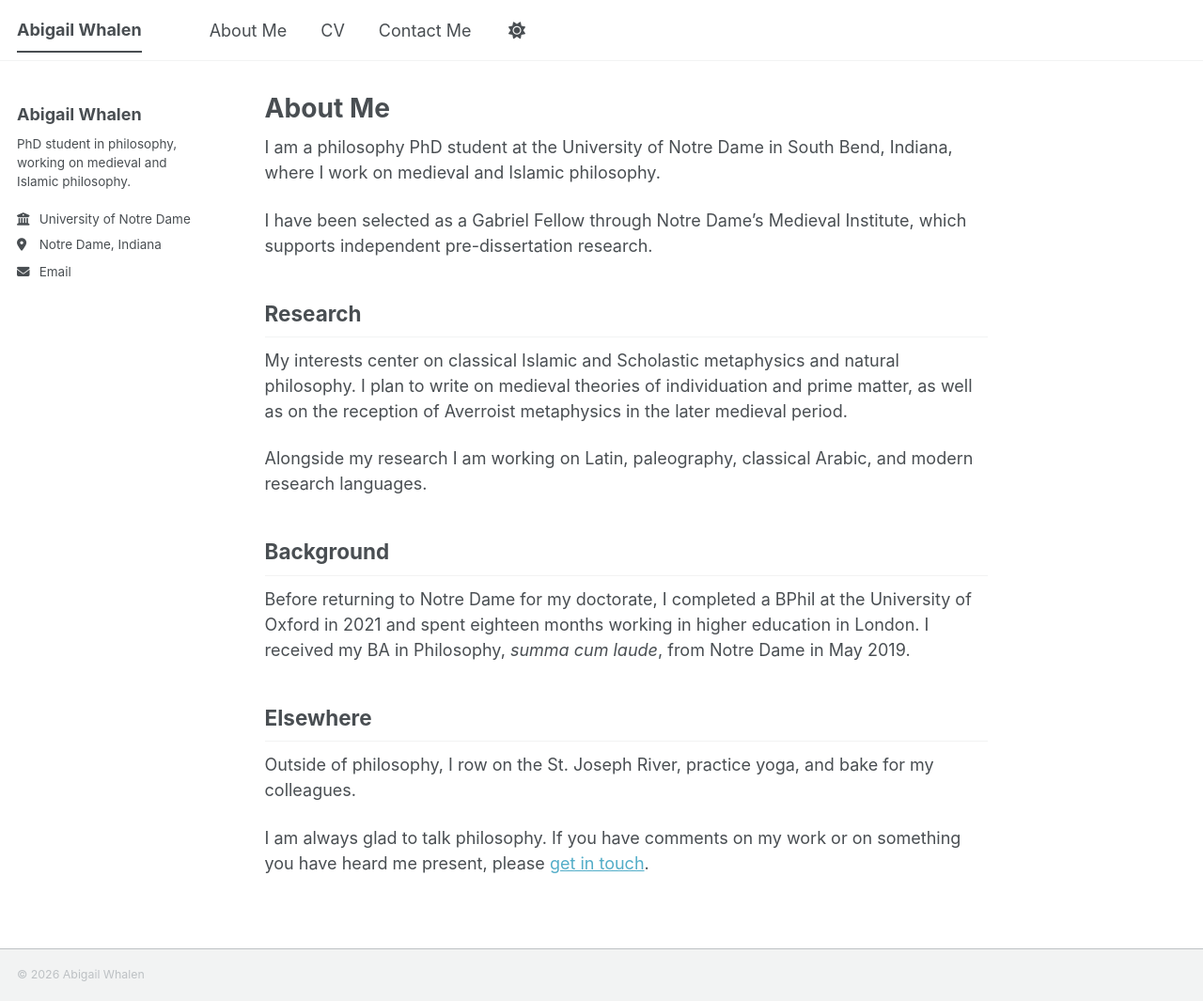
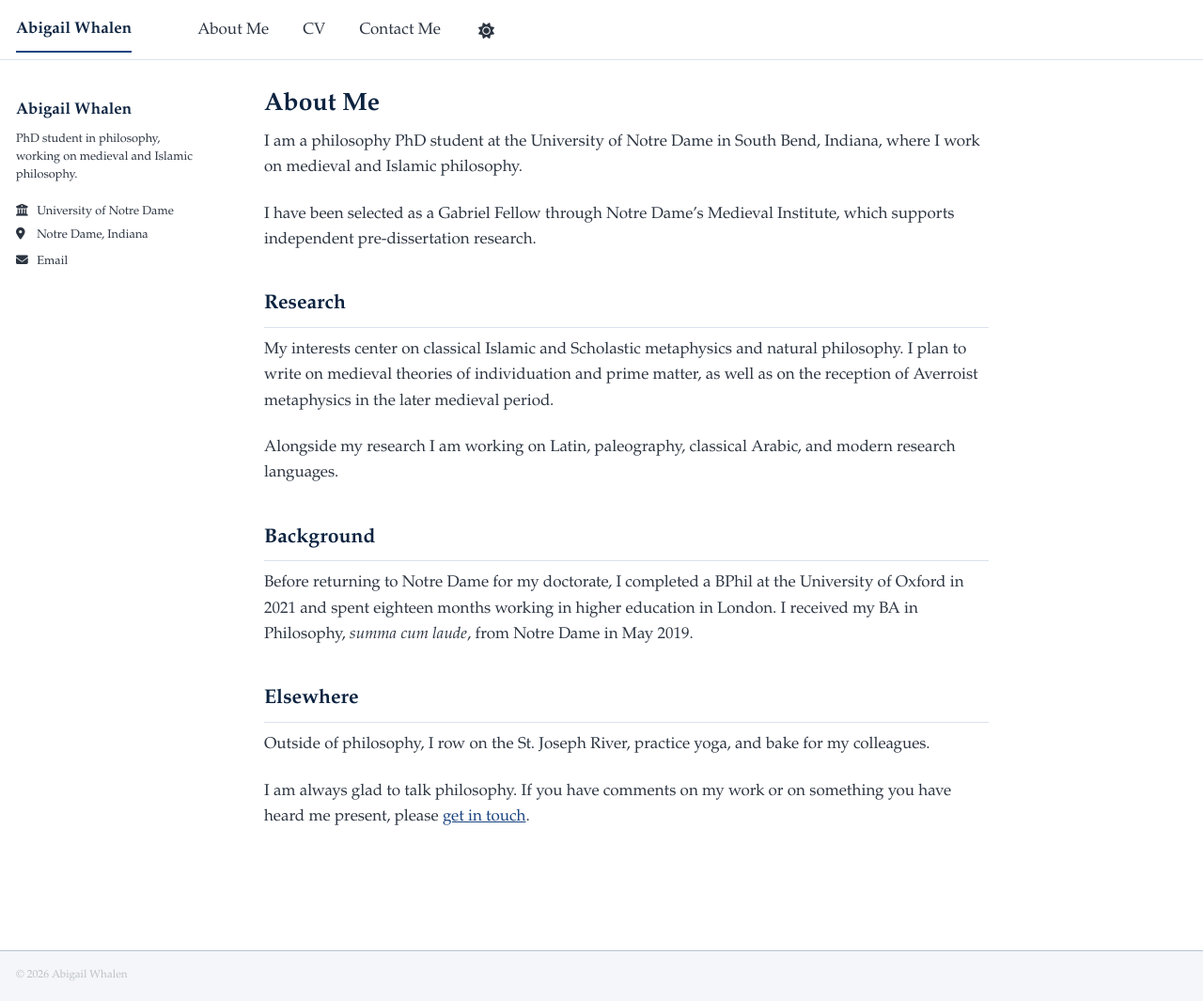
Before and after one commit to madeleine-whalen/abigail-whalen-site, a Jekyll site: the page built from _pages/about.md, in a window 1280 px wide and 1065 px high. Shown: the whole window at 94% size. Built offline with Jekyll 4.4.1, drawn with Linux system fonts in a browser that asks for light colours; a script that is not in the unit is left out.

Commit message:
Set the site in an academic serif with navy accents
Switch the body and heading type from the template's sans-serif to a system
serif stack — Iowan Old Style, Palatino, Georgia — so nothing is fetched over
the network, and raise the body size and line height to suit it.

Add a navy theme through the template's existing site_theme switch rather than
editing the stock themes, which stay available. Light mode takes Notre Dame's
navy for headings and the site title, with links a shade lighter to stay
legible, plus navy section rules, buttons, and active-nav underline. Dark mode
keeps the same family but inverts up the scale: navy reads as near-black on a
dark ground, so it uses a navy-tinted charcoal with pale blue accents.

All foreground pairs measure AA or better; body text, links, and headings are
AAA in both modes.

The masthead, sidebar, and footer hardcode a sans-serif stack instead of
reading $global-font-family, so _custom.scss names those selectors explicitly
to bring the chrome in line with the body text.

Co-Authored-By: Claude Opus 5 <noreply@anthropic.com>

```diff
--- a/_config.yml
+++ b/_config.yml
@@ -2,7 +2,7 @@
 
 # Basic Site Settings
 locale                   : "en-US"
-site_theme               : "default" # "default", "air", "sunrise", "mint", "dirt" or "contrast"
+site_theme               : "navy" # custom navy theme in _sass/theme/_navy_{light,dark}.scss
 title                    : "Abigail Whalen"
 title_separator          : "-"
 name                     : &name "Abigail Whalen"
--- /dev/null
+++ b/_sass/_custom.scss
@@ -0,0 +1,63 @@
+/* ==========================================================================
+   SITE CUSTOMISATIONS
+
+   Accents that the theme's CSS variables don't reach on their own, plus a
+   few adjustments that serif body text wants. Imported last so it wins.
+   ========================================================================== */
+
+/* Serif needs a little more line height and a hair more size than the
+   sans-serif the template was built around. */
+body {
+  font-size: 17px;
+  line-height: 1.6;
+}
+
+/* The template hardcodes a sans-serif stack for the masthead, sidebar, and
+   footer rather than reading $global-font-family, so those need naming
+   explicitly. Selectors match the originals' specificity and win on order. */
+.masthead__inner-wrap,
+.greedy-nav,
+.sidebar h2, .sidebar h3, .sidebar h4, .sidebar h5, .sidebar h6,
+.sidebar p, .sidebar li,
+.sidebar .author__name,
+.author__urls-wrapper,
+.page__footer li {
+  font-family: $global-font-family;
+}
+
+/* Headings in the deep navy, a step darker than body text. */
+h1, h2, h3, h4, h5, h6,
+.page__title,
+.author__name {
+  color: var(--global-accent-color);
+}
+
+/* The rule under each section heading picks up the navy tint rather than
+   a neutral gray, which ties the long CV page together. */
+.page__content h2 {
+  border-bottom: 1px solid var(--global-accent-tint);
+}
+
+/* Current page in the header: navy underline instead of the text colour. */
+.masthead__menu-item.selected a,
+.masthead__menu-item.selected a:hover {
+  color: var(--global-accent-color);
+  border-bottom: 2px solid var(--global-base-color);
+}
+
+/* Buttons default to the sans-serif stack; keep them with everything else. */
+.btn {
+  font-family: $global-font-family;
+  letter-spacing: 0.02em;
+}
+
+/* Blockquotes get a navy edge rather than a gray one. */
+blockquote {
+  border-left: 3px solid var(--global-base-color);
+  font-style: italic;
+}
+
+/* Site title in the masthead, set in the accent tone. */
+.masthead__menu-item--lg a {
+  color: var(--global-accent-color);
+}
--- a/_sass/_themes.scss
+++ b/_sass/_themes.scss
@@ -15,6 +15,11 @@ $indent-var                 : 1.3em;
 
 /* System typefaces */
 $serif                      : Georgia, Times, serif;
+
+/* Academic serif stack. All faces below ship with macOS, Windows, or both,
+   so nothing is fetched over the network. Iowan Old Style and Palatino are
+   the scholarly-looking ones; Georgia is the near-universal fallback. */
+$academic-serif             : "Iowan Old Style", "Palatino Linotype", "Book Antiqua", Palatino, Georgia, Cambria, "Times New Roman", Times, serif;
 $sans-serif                 : -apple-system, ".SFNSText-Regular", "San Francisco", "Roboto", "Segoe UI", "Helvetica Neue", "Lucida Grande", Arial, sans-serif;
 $monospace                  : Monaco, Consolas, "Lucida Console", monospace;
 
@@ -39,9 +44,9 @@ $type-size-6                : 0.75em;   // ~12px
 $type-size-7                : 0.6875em; // ~11px
 $type-size-8                : 0.625em;  // ~10px
 
-$global-font-family         : $sans-serif;
-$header-font-family         : $sans-serif;
-$caption-font-family        : $serif;
+$global-font-family         : $academic-serif;
+$header-font-family         : $academic-serif;
+$caption-font-family        : $academic-serif;
 
 /* ==========================================================================
    Breakpoints
--- /dev/null
+++ b/_sass/theme/_navy_dark.scss
@@ -0,0 +1,63 @@
+/* ==========================================================================
+    NAVY THEME - DARK VERSION
+    ========================================================================== */
+
+/* Navy inverts poorly: as a link colour on a dark ground it disappears.
+   So the dark theme keeps the navy family but moves it up the scale — a
+   navy-tinted charcoal ground with pale blue links, rather than gray. */
+$background                 : #16202e;
+$background-light           : mix(#fff, $background, 12%);
+$background-lighter         : mix(#fff, $background, 20%);
+
+$navy-pale                  : #9dc1ea;
+$navy-paler                 : #c3d9f2;
+$navy-button                : #2e5c9a;
+
+$gray                       : #7a8288;
+$dark-gray                  : mix(#000, $gray, 40%);
+$darker-gray                : mix(#000, $gray, 60%);
+$light-gray                 : mix(#fff, $gray, 50%);
+
+$text                       : #e9eef5;
+
+/* Color codes used for the theme */
+$primary-color              : $navy-pale;
+
+/* Color codes used for the site */
+$danger-color               : #ee5f5b;
+$info-color                 : $navy-pale;
+$notice-color               : #7a8288;
+$success-color              : #62c462;
+$warning-color              : #f89406;
+
+/* Other basic settings for the template */
+$border-radius              : 3px;
+$box-shadow                 : 0 1px 1px rgba(0, 0, 0, 0.2);
+$global-transition          : all 0.2s ease-in-out;
+$masthead-height            : 70px;
+$navicon-width              : 28px;
+$navicon-height             : 4px;
+$sidebar-link-max-width     : 250px;
+$sidebar-screen-min-width   : 1024px;
+
+/* Dark theme for the site */
+html[data-theme="dark"] {
+    --global-base-color                 : #{$navy-button};
+    --global-accent-color               : #{$navy-pale};
+    --global-accent-tint                : #{$background-lighter};
+    --global-bg-color                   : #{$background};
+    --global-footer-bg-color            : #{$background};
+    --global-border-color               : #{$background-lighter};
+    --global-dark-border-color          : #{$background-light};
+    --global-code-background-color      : #{$background-light};
+    --global-code-text-color            : #{$text};
+    --global-fig-caption-color          : #{$light-gray};
+    --global-link-color                 : #{$navy-pale};
+    --global-link-color-hover           : #{$navy-paler};
+    --global-link-color-visited         : #{mix(#fff, $navy-pale, 15%)};
+    --global-masthead-link-color        : #{$text};
+    --global-masthead-link-color-hover  : #{$navy-pale};
+    --global-text-color                 : #{$text};
+    --global-text-color-light           : #f3f3f3;
+    --global-thead-color                : #{$background-lighter};
+}
--- /dev/null
+++ b/_sass/theme/_navy_light.scss
@@ -0,0 +1,61 @@
+/* ==========================================================================
+    NAVY THEME - LIGHT VERSION
+    ========================================================================== */
+
+/* Navy palette.
+   $navy is the deep anchor tone used for headings and the masthead;
+   $navy-link is lightened just enough to stay comfortably legible as link
+   text on white (about 9:1 contrast), while still reading as navy. */
+$navy                       : #0c2340;
+$navy-link                  : #1a4480;
+$navy-muted                 : #4a5f85;
+$navy-tint                  : #dbe2ec;
+
+/* Color codes used for the theme */
+$primary-color              : $navy-link;
+$gray                       : #7a8288;
+$dark-gray                  : mix(#000, $gray, 40%);
+$darker-gray                : mix(#000, $gray, 60%);
+$light-gray                 : mix(#fff, $gray, 50%);
+$lighter-gray               : mix(#fff, $gray, 90%);
+
+$text-color                 : #2b3440;
+
+/* Color codes used for the site */
+$danger-color               : #b3453f;
+$info-color                 : $navy-link;
+$notice-color               : #7a8288;
+$success-color              : #3f7d52;
+$warning-color              : #b3781a;
+
+/* Other basic settings for the template */
+$border-radius              : 3px;
+$box-shadow                 : 0 1px 1px rgba(12, 35, 64, 0.12);
+$global-transition          : all 0.2s ease-in-out;
+$masthead-height            : 70px;
+$navicon-width              : 28px;
+$navicon-height             : 4px;
+$sidebar-link-max-width     : 250px;
+$sidebar-screen-min-width   : 1024px;
+
+/* Light theme for the site */
+:root {
+    --global-base-color                 : #{$navy-link};
+    --global-accent-color               : #{$navy};
+    --global-accent-tint                : #{$navy-tint};
+    --global-bg-color                   : #fff;
+    --global-footer-bg-color            : #f4f6f9;
+    --global-border-color               : #{$navy-tint};
+    --global-dark-border-color          : #b9c4d4;
+    --global-code-background-color      : #f6f8fa;
+    --global-code-text-color            : #{$darker-gray};
+    --global-fig-caption-color          : #{mix(#fff, $text-color, 25%)};
+    --global-link-color                 : #{$navy-link};
+    --global-link-color-hover           : #{$navy};
+    --global-link-color-visited         : #{$navy-muted};
+    --global-masthead-link-color        : #{$text-color};
+    --global-masthead-link-color-hover  : #{$navy-link};
+    --global-text-color                 : #{$text-color};
+    --global-text-color-light           : #{$light-gray};
+    --global-thead-color                : #{$navy-tint};
+}
--- a/assets/css/main.scss
+++ b/assets/css/main.scss
@@ -35,5 +35,7 @@
     "layout/page",
     "layout/archive",
     "layout/sidebar",
-    "layout/json_cv"
+    "layout/json_cv",
+
+    "custom"
 ;
```
